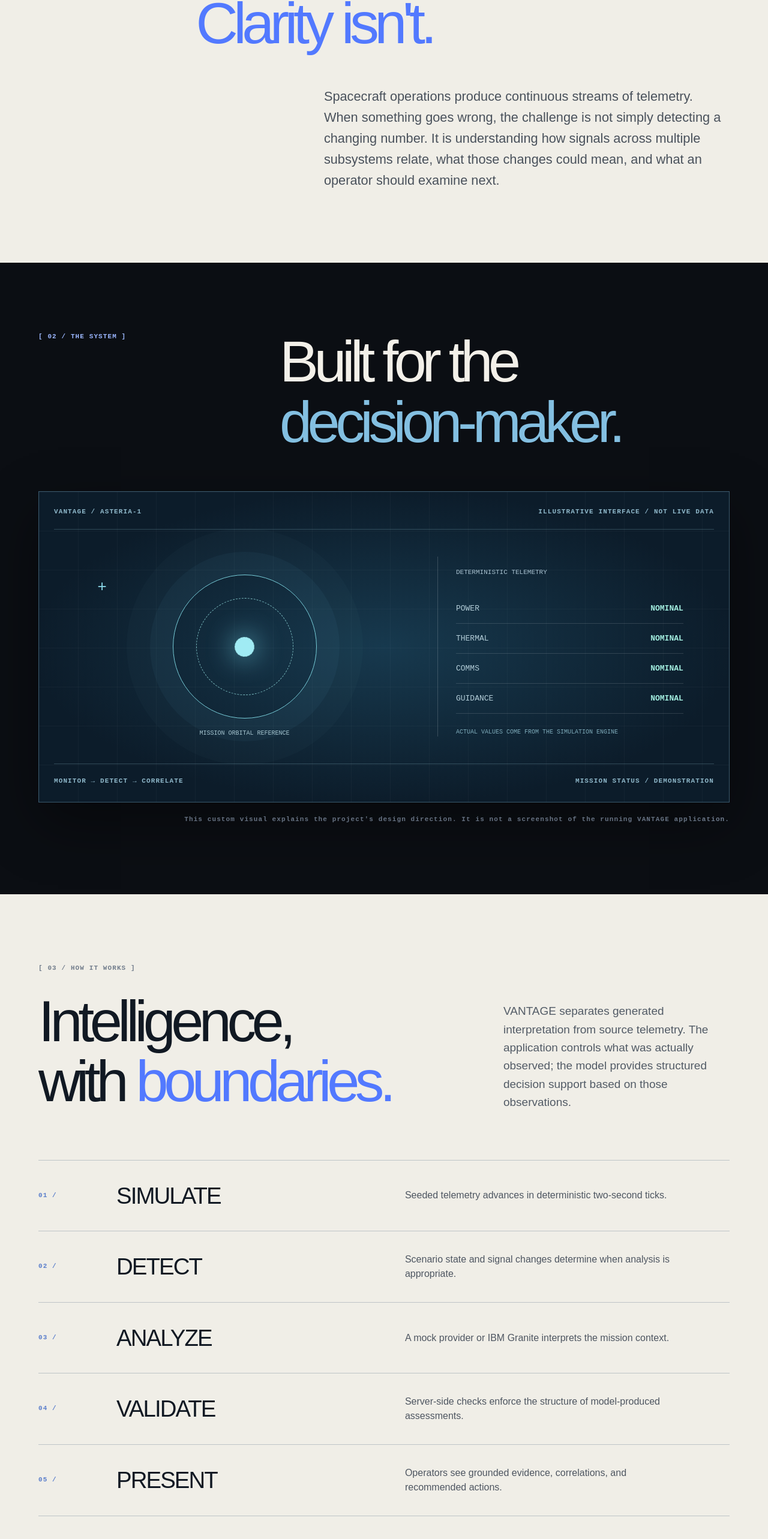
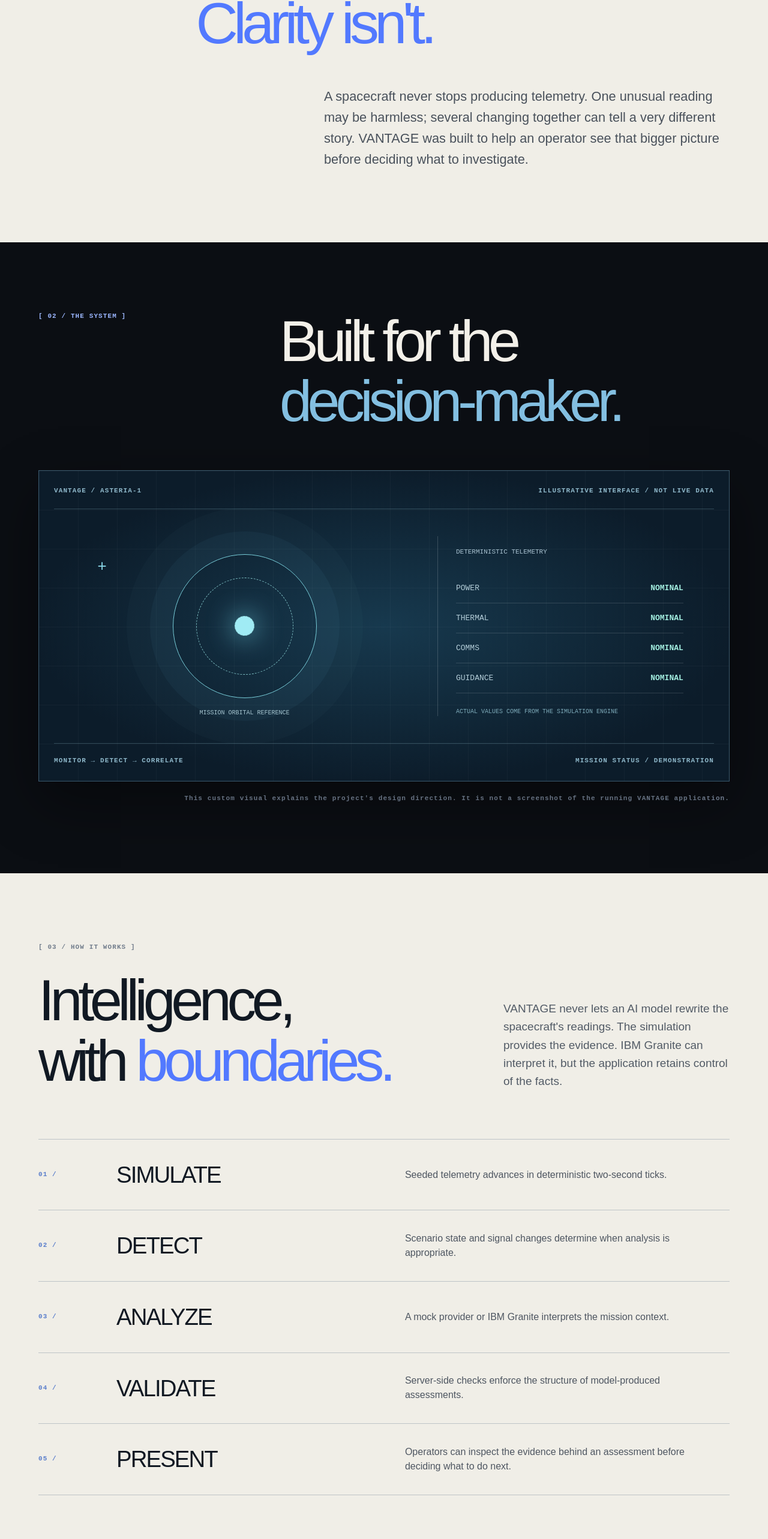
Before and after one commit to ZachariasBraetyllo-Sec/zacharias-portfolio, a Next.js app: page /projects/vantage in a window 1280 px wide. Shown: the part 1010-3576 px from the top of the page at 60% size. Built offline with nearby package versions, Linux system fonts and the light colour scheme.

Commit message:
copy: replace repetitive list-style prose with natural project narratives

```diff
--- a/app/projects/vantage/page.tsx
+++ b/app/projects/vantage/page.tsx
@@ -34,7 +34,7 @@ export default function VantageCaseStudy() {
 
       <section className={styles.intro}>
         <p className={styles.marker}>[ 01 / THE CHALLENGE ]</p>
-        <div><h2>Data is constant.<br /><em>Clarity isn't.</em></h2><p>Spacecraft operations produce continuous streams of telemetry. When something goes wrong, the challenge is not simply detecting a changing number. It is understanding how signals across multiple subsystems relate, what those changes could mean, and what an operator should examine next.</p></div>
+        <div><h2>Data is constant.<br /><em>Clarity isn't.</em></h2><p>A spacecraft never stops producing telemetry. One unusual reading may be harmless; several changing together can tell a very different story. VANTAGE was built to help an operator see that bigger picture before deciding what to investigate.</p></div>
       </section>
 
       <section className={styles.panelSection}>
@@ -52,13 +52,13 @@ export default function VantageCaseStudy() {
 
       <section className={styles.architecture}>
         <p className={styles.marker}>[ 03 / HOW IT WORKS ]</p>
-        <div className={styles.archHead}><h2>Intelligence,<br />with <em>boundaries.</em></h2><p>VANTAGE separates generated interpretation from source telemetry. The application controls what was actually observed; the model provides structured decision support based on those observations.</p></div>
+        <div className={styles.archHead}><h2>Intelligence,<br />with <em>boundaries.</em></h2><p>VANTAGE never lets an AI model rewrite the spacecraft's readings. The simulation provides the evidence. IBM Granite can interpret it, but the application retains control of the facts.</p></div>
         <div className={styles.pipeline}>{[
           ["01","SIMULATE","Seeded telemetry advances in deterministic two-second ticks."],
           ["02","DETECT","Scenario state and signal changes determine when analysis is appropriate."],
           ["03","ANALYZE","A mock provider or IBM Granite interprets the mission context."],
           ["04","VALIDATE","Server-side checks enforce the structure of model-produced assessments."],
-          ["05","PRESENT","Operators see grounded evidence, correlations, and recommended actions."],
+          ["05","PRESENT","Operators can inspect the evidence behind an assessment before deciding what to do next."],
         ].map(([num,name,detail])=><div className={styles.pipelineStep} key={num}><span>{num} /</span><h3>{name}</h3><p>{detail}</p></div>)}</div>
       </section>
 
@@ -69,7 +69,7 @@ export default function VantageCaseStudy() {
 
       <section className={styles.constraints}>
         <p className={styles.marker}>[ 05 / ENGINEERING DECISIONS ]</p>
-        <div className={styles.constraintsGrid}><h2>Trust is<br /><em>designed in.</em></h2><div><h3>Grounded, not invented.</h3><p>Authoritative telemetry frames are attached by application code, never accepted from the model response. Structured validation rejects malformed outputs.</p><h3>Bounded model calls.</h3><p>Granite is used only at analysis boundaries, with caching and a maximum of four calls per session. The deterministic mock provider supports an offline demonstration.</p><h3>Operator in control.</h3><p>This is a decision-support prototype. It does not autonomously control a spacecraft and does not claim production flight readiness.</p></div></div>
+        <div className={styles.constraintsGrid}><h2>Trust is<br /><em>designed in.</em></h2><div><h3>Grounded, not invented.</h3><p>Authoritative telemetry frames are attached by application code, never accepted from the model response. Structured validation rejects malformed outputs.</p><h3>Bounded model calls.</h3><p>Granite is used only at analysis boundaries, with caching and a maximum of four calls per session. The deterministic mock provider supports an offline demonstration.</p><h3>Operator in control.</h3><p>VANTAGE is a prototype for decision support, not flight software. It cannot issue commands to a spacecraft. The operator remains responsible for every decision.</p></div></div>
       </section>
 
       <section className={styles.closing}><p>[ 06 / THE TAKEAWAY ]</p><h2>The useful part of AI isn't the spectacle.<br /><em>It's the judgment it helps inform.</em></h2><div><a href="https://github.com/ZachariasBraetyllo-Sec/vantage-ai-mission-intelligence" target="_blank" rel="noreferrer">EXPLORE VANTAGE ON GITHUB ↗</a><Link href="/#work">← RETURN TO PORTFOLIO</Link></div></section>
```
